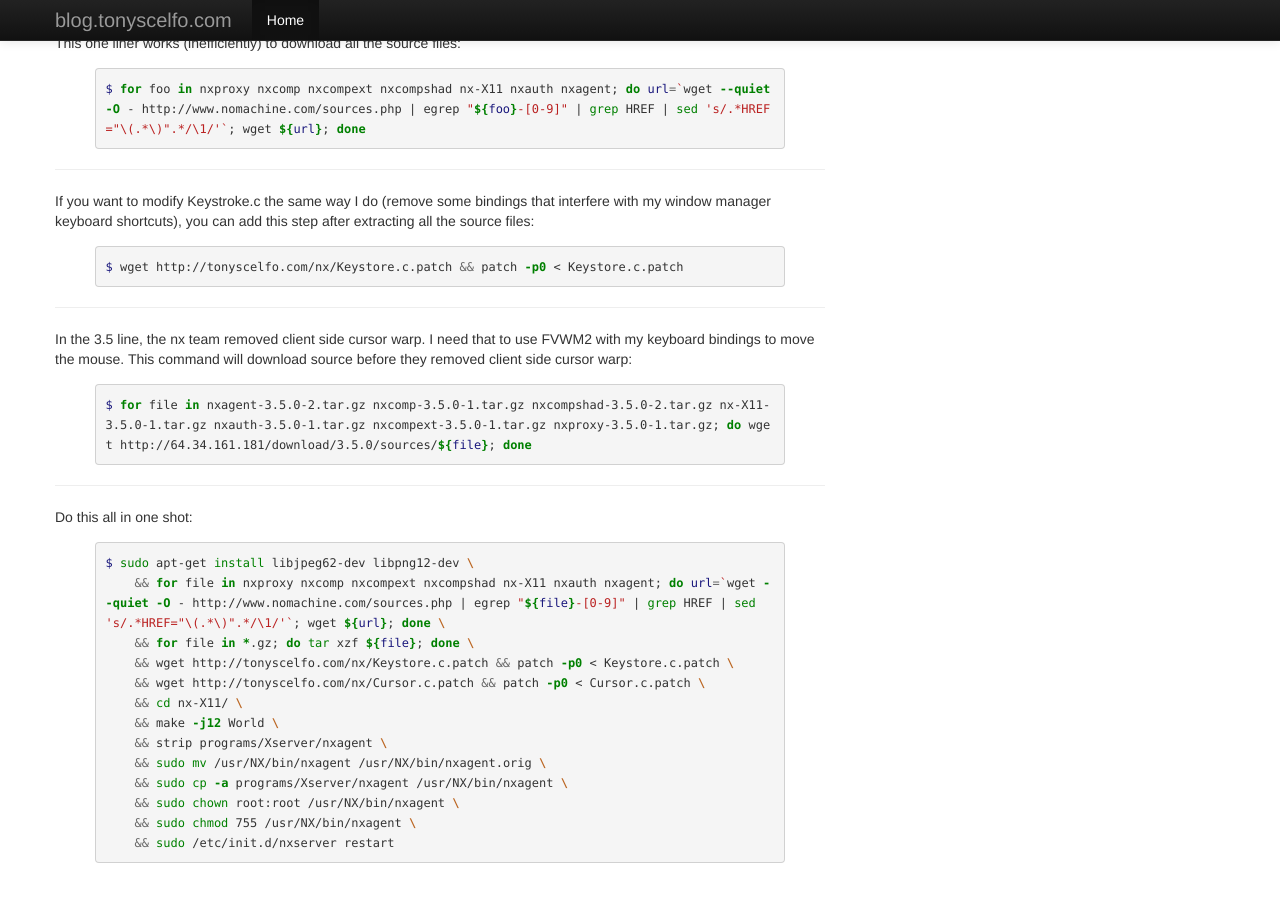
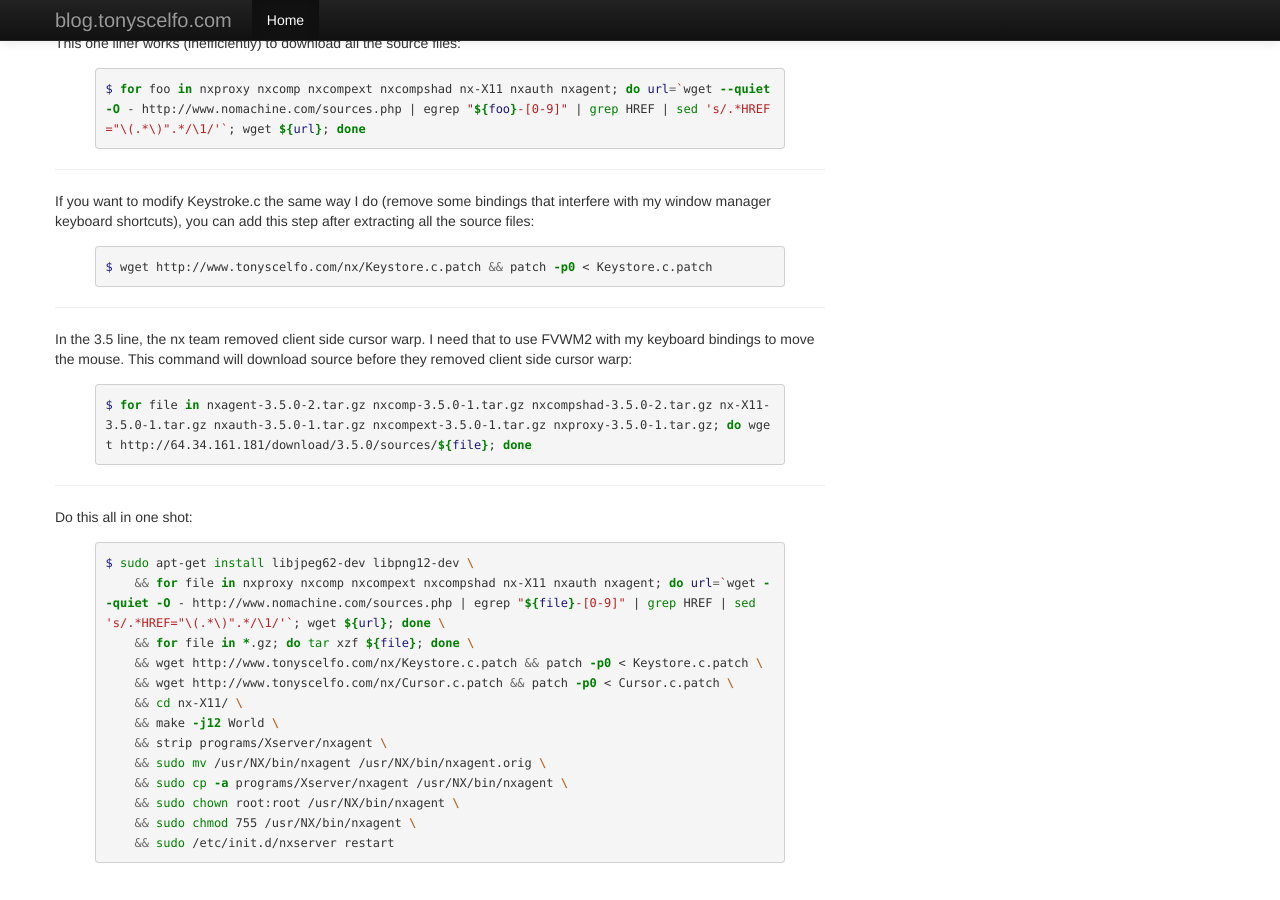
Before and after one commit to mchelen/tonyscelfo.com, a Jekyll site: the page built from _posts/2009-07-29-use-nomachine-free-edition-instead-of.md, in a window 1280 px wide and 900 px high, scrolled down 1871 px. Built offline with Jekyll 4.4.1, drawn with Linux system fonts in a browser that asks for light colours; nearby versions of some CDN libraries; comment, search, counter and statistics services are not loaded; some of the changed lines change nothing that is shown; some of the changed text lies outside the part shown.

Commit message:
update the urls to download things to avoid tld redirect problems

```diff
--- a/_posts/2009-07-29-use-nomachine-free-edition-instead-of.md
+++ b/_posts/2009-07-29-use-nomachine-free-edition-instead-of.md
@@ -47,13 +47,13 @@
 (Optional) Modify Keystroke.c to remove some server side keyboard bindings which conflict with my window manager keyboard shortcuts.
 
 {% highlight bash %}
-$ wget http://tonyscelfo.com/nx/Keystore.c.patch && patch -p0 < Keystore.c.patch
+$ wget http://www.tonyscelfo.com/nx/Keystore.c.patch && patch -p0 < Keystore.c.patch
 {% endhighlight %}
 
 (Optional) Modify Cursor.c to enable client side cursor warp.  This was removed in the 3.5 line because it caused problems when resizing nxclient sessions.  [NoMachine article about removing cursor warp.](http://www.nomachine.com/ar/view.php?ar_id=AR02J00622)  However, use fvwm2 and have keyboard shortcuts to move my mouse which don't work without client side cursor warp.
 
 {% highlight bash %}
-$ wget http://tonyscelfo.com/nx/Cursor.c.patch && patch -p0 < Cursor.c.patch
+$ wget http://www.tonyscelfo.com/nx/Cursor.c.patch && patch -p0 < Cursor.c.patch
 {% endhighlight %}
 
 Go into the nx-X11 directory.
@@ -104,7 +104,7 @@
 If you want to modify Keystroke.c the same way I do (remove some bindings that interfere with my window manager keyboard shortcuts), you can add this step after extracting all the source files:
 
 {% highlight bash %}
-$ wget http://tonyscelfo.com/nx/Keystore.c.patch && patch -p0 < Keystore.c.patch
+$ wget http://www.tonyscelfo.com/nx/Keystore.c.patch && patch -p0 < Keystore.c.patch
 {% endhighlight %}
 
 ---
@@ -123,8 +123,8 @@
 $ sudo apt-get install libjpeg62-dev libpng12-dev \
     && for file in nxproxy nxcomp nxcompext nxcompshad nx-X11 nxauth nxagent; do url=`wget --quiet -O - http://www.nomachine.com/sources.php | egrep "${file}-[0-9]" | grep HREF | sed 's/.*HREF="\(.*\)".*/\1/'`; wget ${url}; done \
     && for file in *.gz; do tar xzf ${file}; done \
-    && wget http://tonyscelfo.com/nx/Keystore.c.patch && patch -p0 < Keystore.c.patch \
-    && wget http://tonyscelfo.com/nx/Cursor.c.patch && patch -p0 < Cursor.c.patch \
+    && wget http://www.tonyscelfo.com/nx/Keystore.c.patch && patch -p0 < Keystore.c.patch \
+    && wget http://www.tonyscelfo.com/nx/Cursor.c.patch && patch -p0 < Cursor.c.patch \
     && cd nx-X11/ \
     && make -j12 World \
     && strip programs/Xserver/nxagent \
```
